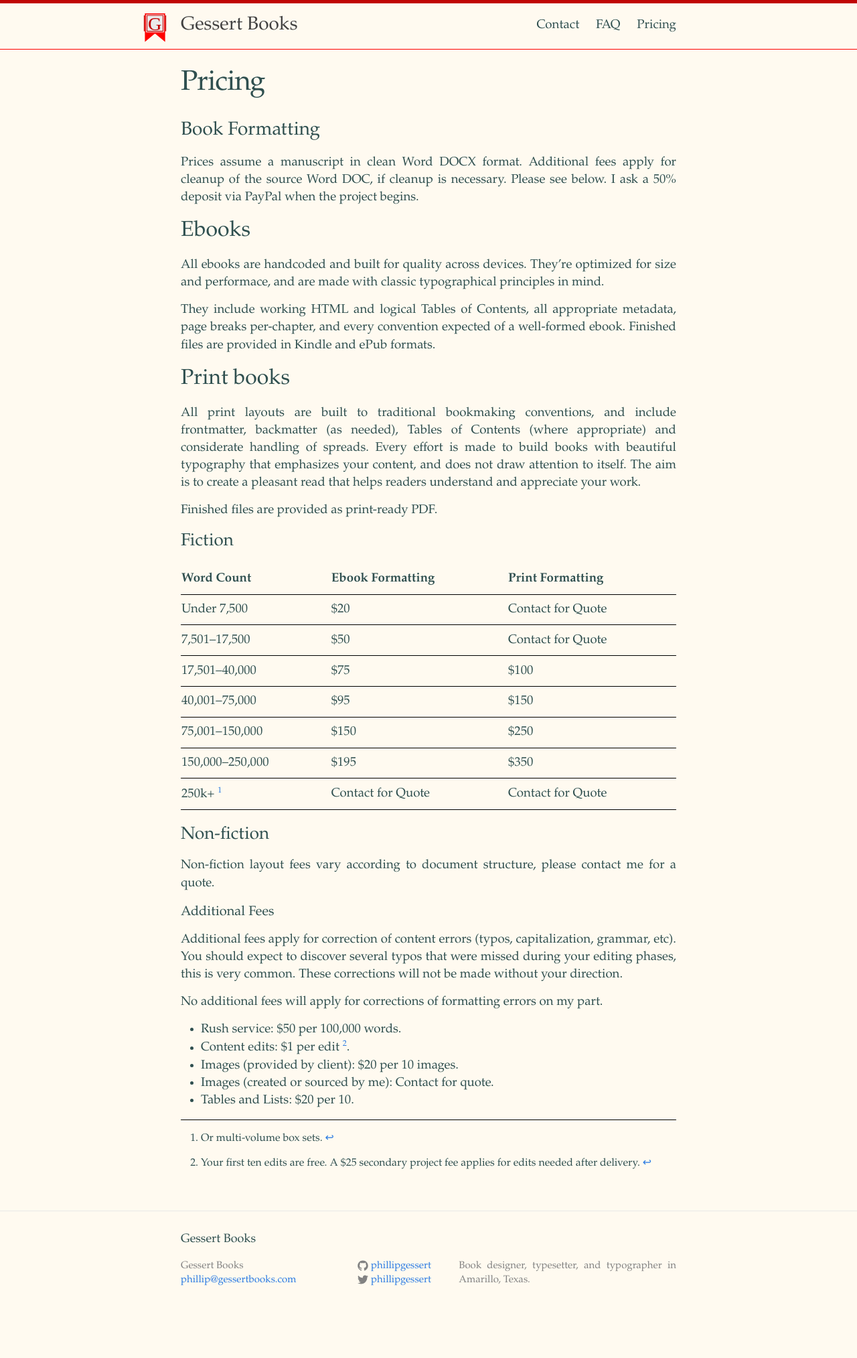
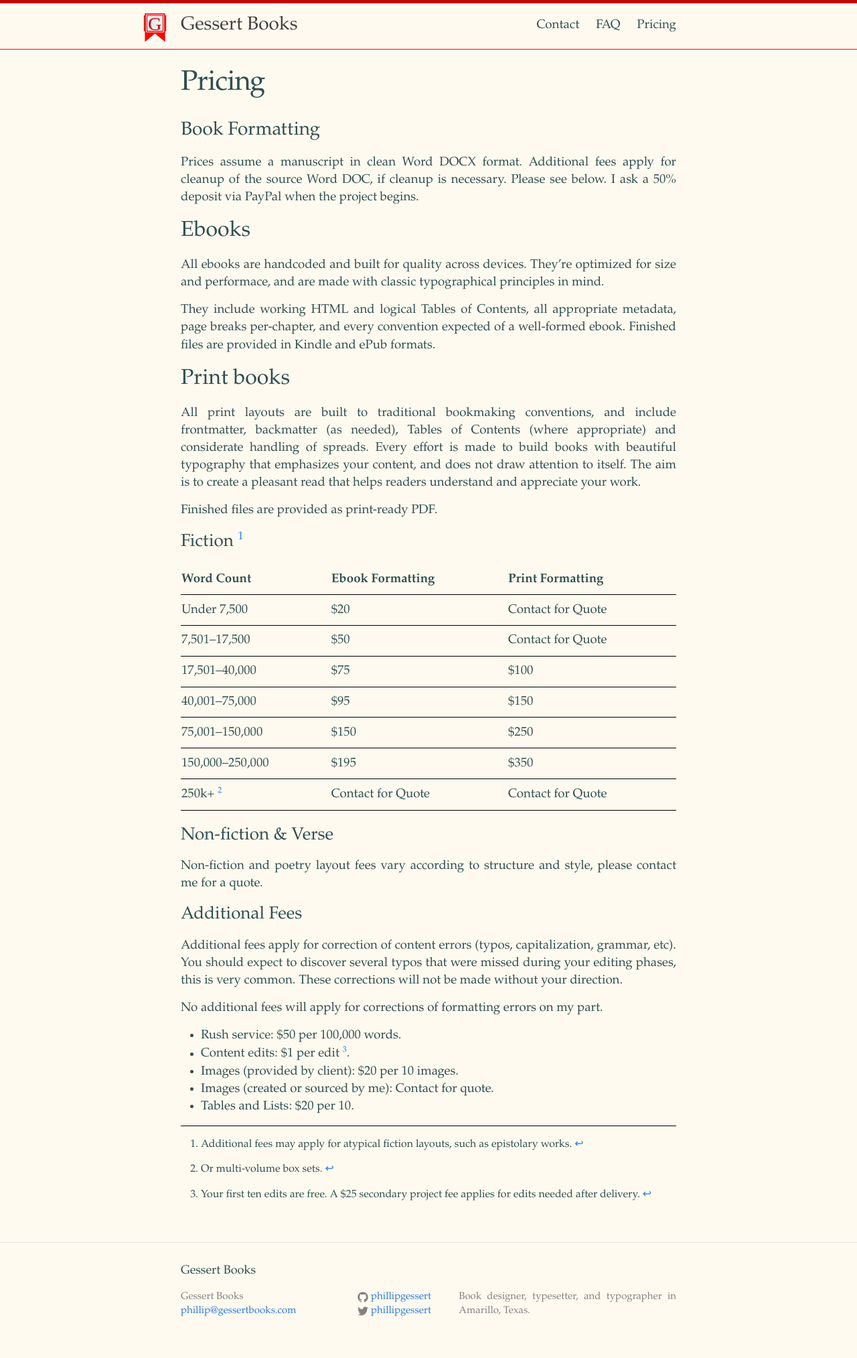
Before and after one commit to phillipgessert/phillipgessert.github.io, a Jekyll site: the page built from pricing.md, in a window 1280 px wide. Shown: the whole page at 67% size. Built offline with Jekyll 4.4.1, drawn with Linux system fonts in a browser that asks for light colours; before the commit the page ends 1981 px from its top, so only the background shows below that.

Commit message:
copy edits and blockquote styling

```diff
--- a/_sass/_base.scss
+++ b/_sass/_base.scss
@@ -111,7 +111,7 @@
  */
 blockquote {
     color: $grey-color;
-    border-left: 4px solid $grey-color-light;
+    //border-left: 4px solid $grey-color-light;
     padding-left: $spacing-unit / 2;
     font-size: 18px;
     //letter-spacing: -1px;
--- a/_sass/_custom.scss
+++ b/_sass/_custom.scss
@@ -95,3 +95,20 @@
 .post-content {
 	padding-right: -25% !important;
 }
+
+blockquote p:last-child {
+    text-align: right;
+}
+
+blockquote p:last-child::before {
+    content: "—";
+    display: inline-block;
+}
+
+blockquote {
+	margin: 2em !important;
+	p{
+		margin-bottom: .5em;
+
+	}
+}
--- a/pricing.md
+++ b/pricing.md
@@ -30,24 +30,26 @@
 | 40,001--75,000 | $95 | $150 |
 | 75,001--150,000 | $150 | $250 |
 | 150,000--250,000 | $195 | $350 |
-| 250k+ [^1] | Contact for Quote | Contact for Quote |
+| 250k+ [^2] | Contact for Quote | Contact for Quote |
 
-### Non-fiction
+### Non-fiction & Verse
 
-Non-fiction layout fees vary according to document structure, please contact me for a quote.
+Non-fiction and poetry layout fees vary according to structure and style, please contact me for a quote.
 
-#### Additional Fees
+### Additional Fees
 
 Additional fees apply for correction of content errors (typos, capitalization, grammar, etc). You should expect to discover several typos that were missed during your editing phases, this is very common. These corrections will not be made without your direction.
 
 No additional fees will apply for corrections of formatting errors on my part.
 
 - Rush service: $50 per 100,000 words.
-- Content edits: $1 per edit [^2].
+- Content edits: $1 per edit [^3].
 - Images (provided by client): $20 per 10 images.
 - Images (created or sourced by me): Contact for quote.
 - Tables and Lists: $20 per 10.
 
-[^1]: Or multi-volume box sets.
+[^1]: Additional fees may apply for atypical fiction layouts, such as epistolary works.
 
-[^2]: Your first ten edits are free. A $25 secondary project fee applies for edits needed after delivery.
+[^2]: Or multi-volume box sets.
+
+[^3]: Your first ten edits are free. A $25 secondary project fee applies for edits needed after delivery.
```
Also changed, not shown: other parts of pricing.md (+1 -1 lines), contact.md (+2 -0 lines), faq.md (+5 -3 lines).
